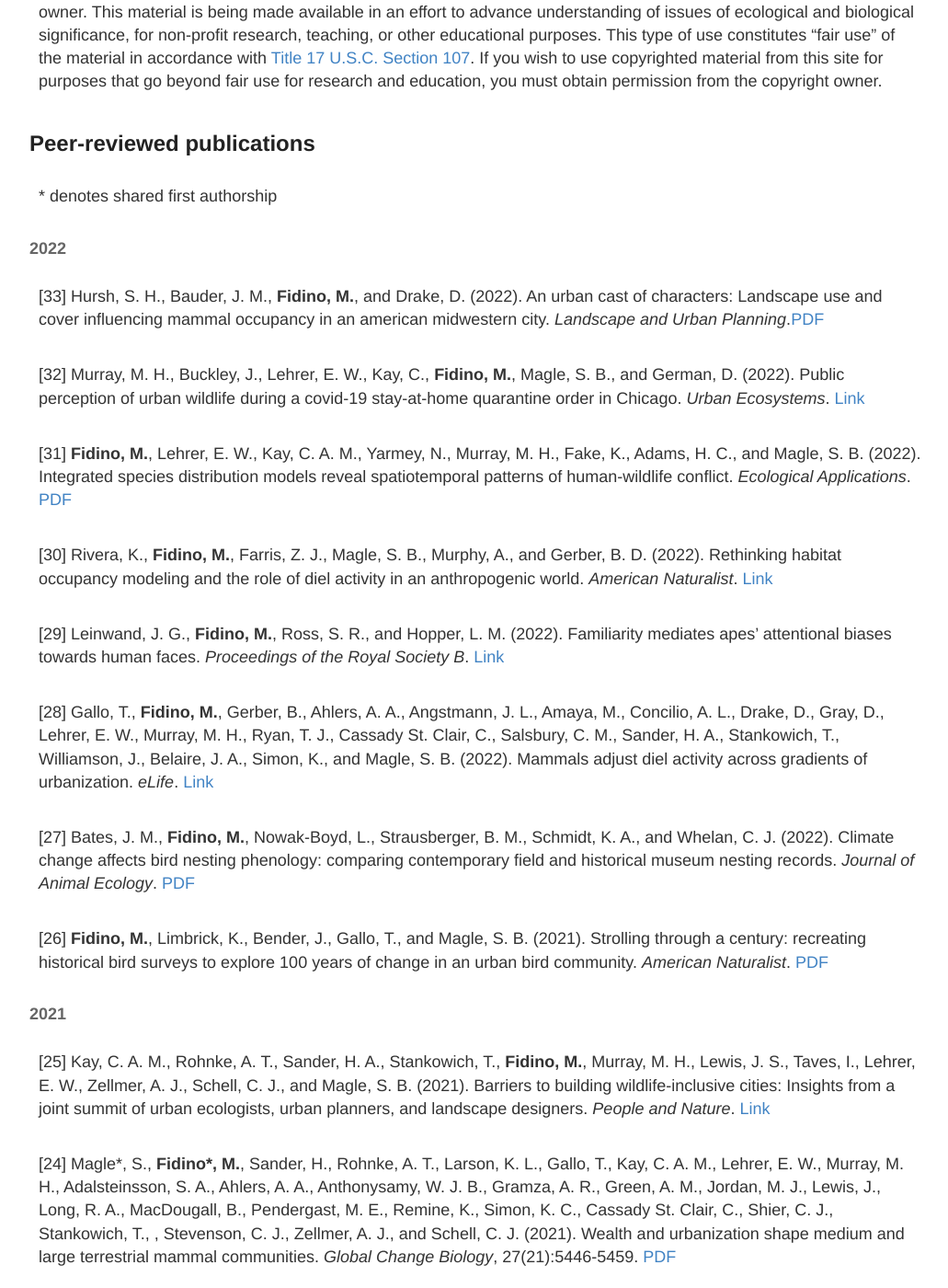
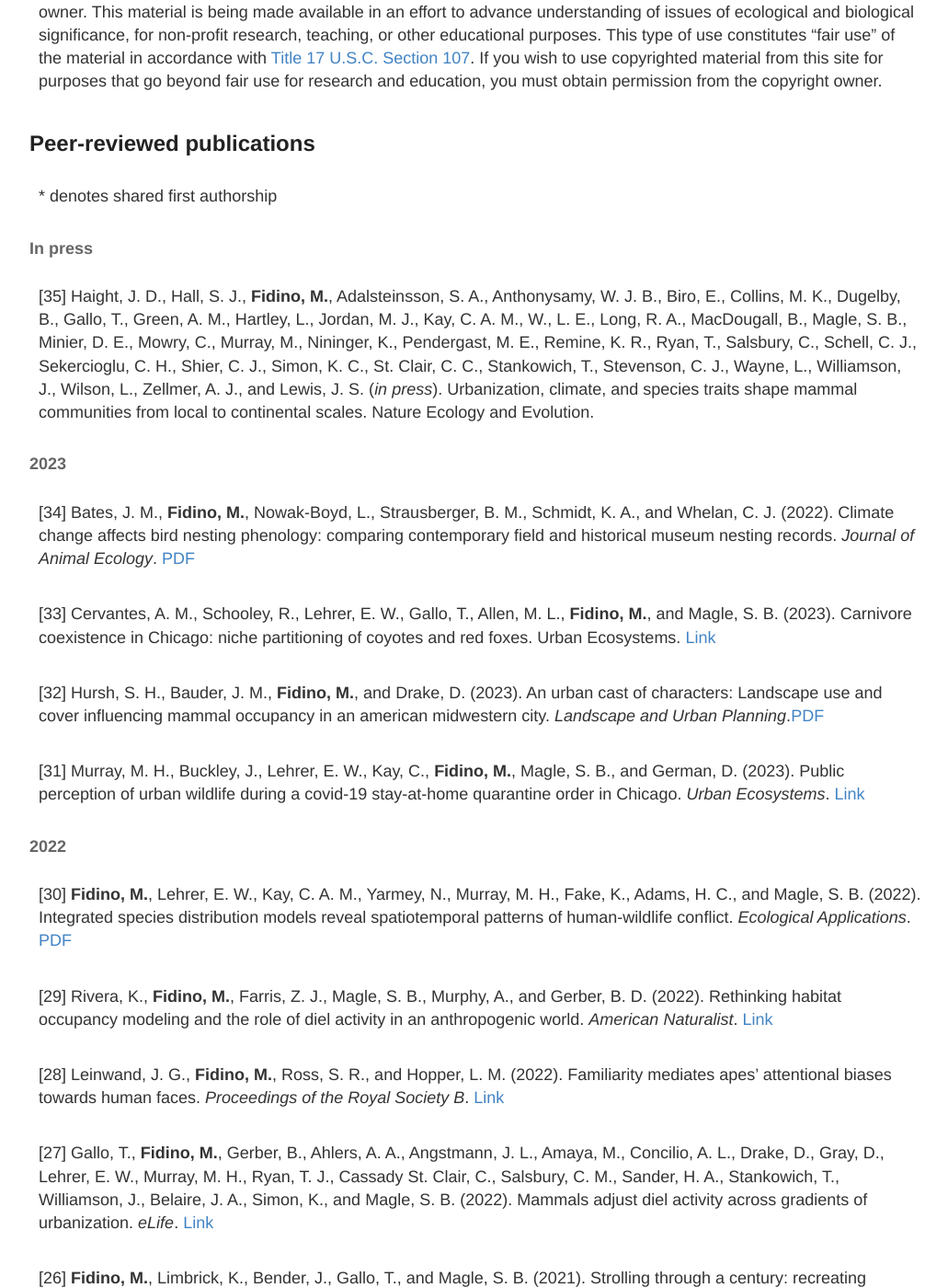
Before and after one commit to mfidino/mfidino.github.io, a Jekyll site: the page built from publications.md, in a window 1280 px wide and 1400 px high, scrolled down 286 px. Shown: the whole window at 92% size, without its empty margins (118-1149 px from the left). Built offline with Jekyll 4.4.1, drawn with Linux system fonts in a browser that asks for light colours.

Commit message:
new grants and papers

```diff
--- a/publications.md
+++ b/publications.md
@@ -14,24 +14,36 @@ This site contains copyrighted material, the use of which has not always been sp
 
 <sup>\*</sup> denotes shared first authorship
 
+#### In press
+
+[35] Haight, J. D., Hall, S. J., **Fidino, M.**, Adalsteinsson, S. A., Anthonysamy, W. J. B., Biro, E., Collins, M. K., Dugelby, B., Gallo, T., Green, A. M., Hartley, L., Jordan, M. J., Kay, C. A. M., W., L. E., Long, R. A., MacDougall, B., Magle, S. B., Minier, D. E., Mowry, C., Murray, M., Nininger, K., Pendergast, M. E., Remine, K. R., Ryan, T., Salsbury, C., Schell, C. J., Sekercioglu, C. H., Shier, C. J., Simon, K. C., St. Clair, C. C., Stankowich, T., Stevenson, C. J., Wayne, L., Williamson, J., Wilson, L., Zellmer, A. J., and Lewis, J. S. (*in press*). Urbanization, climate, and species traits shape mammal communities from local to continental scales. Nature Ecology and Evolution.
+
+#### 2023
+
+
+[34] Bates, J. M., **Fidino, M.**, Nowak-Boyd, L., Strausberger, B. M., Schmidt, K. A., and Whelan, C. J. (2022). Climate change affects bird nesting phenology: comparing contemporary field and historical museum nesting records. *Journal of Animal Ecology*. [PDF](../public/Bates_2022.pdf)
+
+[33] Cervantes, A. M., Schooley, R., Lehrer, E. W., Gallo, T., Allen, M. L., **Fidino, M.**, and Magle, S. B. (2023). Carnivore coexistence in Chicago: niche partitioning of coyotes and red foxes. Urban Ecosystems. [Link](https://link.springer.com/article/10.1007/s11252-023-01368-2)
+
+[32] Hursh, S. H., Bauder, J. M., **Fidino, M.**, and Drake, D. (2023). An urban cast of characters: Landscape use and cover influencing mammal occupancy in an american midwestern city. *Landscape and Urban Planning*.[PDF](../public/Hursh_2022.pdf)
+
+[31] Murray, M. H., Buckley, J., Lehrer, E. W., Kay, C., **Fidino, M.**, Magle, S. B., and German, D. (2023). Public perception of urban wildlife during a covid-19 stay-at-home quarantine order in Chicago. *Urban Ecosystems*. [Link](https://link.springer.com/article/10.1007/s11252-022-01284-x)
 
 
 #### 2022
 
-[33] Hursh, S. H., Bauder, J. M., **Fidino, M.**, and Drake, D. (2022). An urban cast of characters: Landscape use and cover influencing mammal occupancy in an american midwestern city. *Landscape and Urban Planning*.[PDF](../public/Hursh_2022.pdf)
-
-[32] Murray, M. H., Buckley, J., Lehrer, E. W., Kay, C., **Fidino, M.**, Magle, S. B., and German, D. (2022). Public perception of urban wildlife during a covid-19 stay-at-home quarantine order in Chicago. *Urban Ecosystems*. [Link](https://link.springer.com/article/10.1007/s11252-022-01284-x)
-
-[31] **Fidino, M.**, Lehrer, E. W., Kay, C. A. M., Yarmey, N., Murray, M. H., Fake, K., Adams, H. C., and Magle, S. B. (2022).  Integrated species distribution models reveal spatiotemporal patterns of human-wildlife conflict. *Ecological Applications*. [PDF](../public/Fidino_eco_apps_2022.pdf)
-
-[30] Rivera, K., **Fidino, M.**, Farris, Z. J., Magle, S. B., Murphy, A., and Gerber, B. D. (2022). Rethinking habitat occupancy modeling and the role of diel activity in an anthropogenic world. *American Naturalist*. [Link](https://www.journals.uchicago.edu/doi/10.1086/720714)
-
-[29] Leinwand, J. G., **Fidino, M.**, Ross, S. R., and Hopper, L. M. (2022). Familiarity mediates apes’ attentional biases towards human faces. *Proceedings of the Royal Society B*. [Link](https://royalsocietypublishing.org/doi/full/10.1098/rspb.2021.2599?af=R)
 
 
-[28] Gallo, T., **Fidino, M.**, Gerber, B., Ahlers, A. A., Angstmann, J. L., Amaya, M., Concilio, A. L., Drake, D., Gray, D., Lehrer, E. W., Murray, M. H., Ryan, T. J., Cassady St. Clair, C., Salsbury, C. M., Sander, H. A., Stankowich, T., Williamson, J., Belaire, J. A., Simon, K., and Magle, S. B. (2022). Mammals adjust diel activity across gradients of urbanization. *eLife*. [Link](https://elifesciences.org/articles/74756)
+[30] **Fidino, M.**, Lehrer, E. W., Kay, C. A. M., Yarmey, N., Murray, M. H., Fake, K., Adams, H. C., and Magle, S. B. (2022).  Integrated species distribution models reveal spatiotemporal patterns of human-wildlife conflict. *Ecological Applications*. [PDF](../public/Fidino_eco_apps_2022.pdf)
 
-[27] Bates, J. M., **Fidino, M.**, Nowak-Boyd, L., Strausberger, B. M., Schmidt, K. A., and Whelan, C. J. (2022). Climate change affects bird nesting phenology: comparing contemporary field and historical museum nesting records. *Journal of Animal Ecology*. [PDF](../public/Bates_2022.pdf)
+[29] Rivera, K., **Fidino, M.**, Farris, Z. J., Magle, S. B., Murphy, A., and Gerber, B. D. (2022). Rethinking habitat occupancy modeling and the role of diel activity in an anthropogenic world. *American Naturalist*. [Link](https://www.journals.uchicago.edu/doi/10.1086/720714)
+
+[28] Leinwand, J. G., **Fidino, M.**, Ross, S. R., and Hopper, L. M. (2022). Familiarity mediates apes’ attentional biases towards human faces. *Proceedings of the Royal Society B*. [Link](https://royalsocietypublishing.org/doi/full/10.1098/rspb.2021.2599?af=R)
+
+
+[27] Gallo, T., **Fidino, M.**, Gerber, B., Ahlers, A. A., Angstmann, J. L., Amaya, M., Concilio, A. L., Drake, D., Gray, D., Lehrer, E. W., Murray, M. H., Ryan, T. J., Cassady St. Clair, C., Salsbury, C. M., Sander, H. A., Stankowich, T., Williamson, J., Belaire, J. A., Simon, K., and Magle, S. B. (2022). Mammals adjust diel activity across gradients of urbanization. *eLife*. [Link](https://elifesciences.org/articles/74756)
+
+
 
 [26] **Fidino, M.**,  Limbrick, K., Bender, J., Gallo, T., and Magle, S. B. (2021). Strolling through a century: recreating historical bird surveys to explore 100 years of change in an urban bird community. *American Naturalist*. [PDF](../public/Fidino_amnat_2022.pdf)
 
```
Also changed, not shown: 1 other file.
